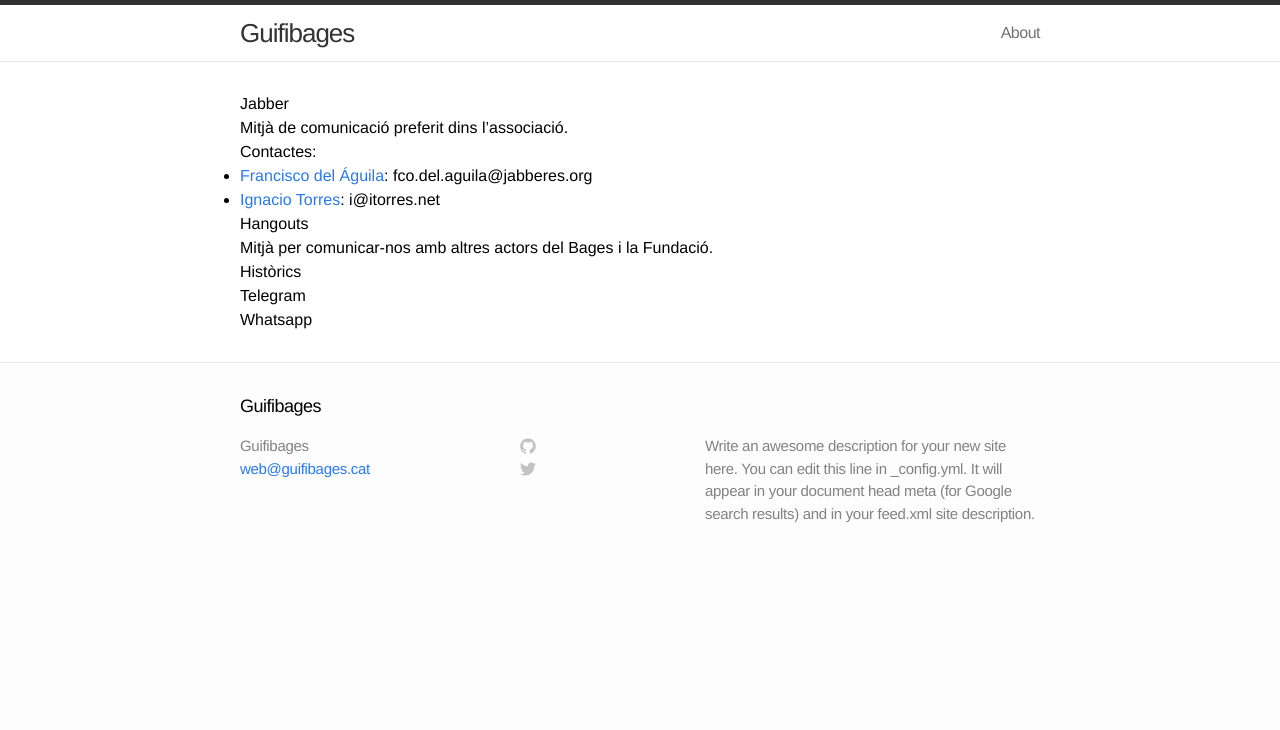
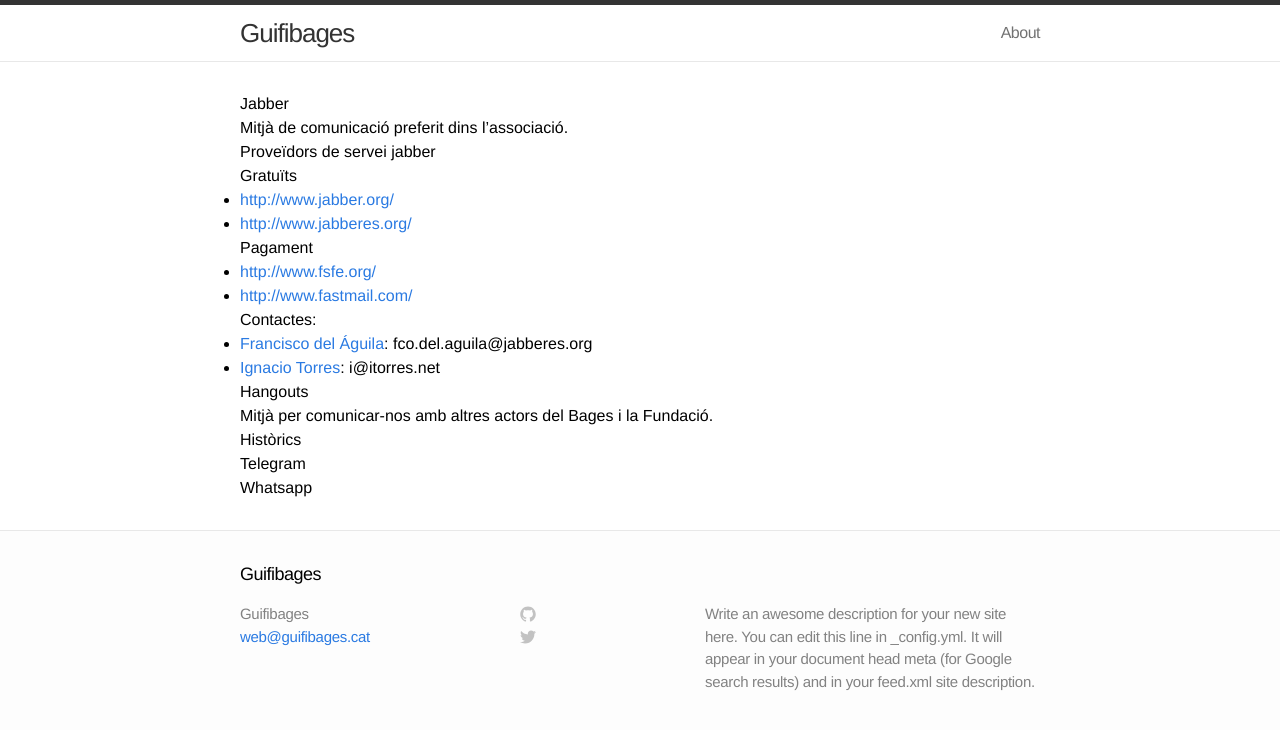
Before and after one commit to guifibages/guifibages.github.io, a Jekyll site: the page built from doc/associacio/comunicacio/im/index.md, in a window 1280 px wide. Shown: the top 730 px of the page. Built offline with Jekyll 4.4.1, drawn with Linux system fonts in a browser that asks for light colours.

Commit message:
Publicada llista de proveïdors de jabber

```diff
--- a/doc/associacio/comunicacio/im/index.md
+++ b/doc/associacio/comunicacio/im/index.md
@@ -6,7 +6,20 @@
 # Jabber
 Mitjà de comunicació preferit dins l'associació.
 
-Contactes:
+## Proveïdors de servei jabber
+
+### Gratuïts
+
+- [http://www.jabber.org/](http://www.jabber.org/)
+- [http://www.jabberes.org/](http://www.jabberes.org/)
+
+
+### Pagament
+
+- [http://www.fsfe.org/](http://www.fsfe.org/)
+- [http://www.fastmail.com/](http://www.fastmail.com/)
+
+## Contactes:
 
 - [Francisco del Águila][paco]: fco.del.aguila@jabberes.org
 - [Ignacio Torres][itorres]: i@itorres.net
```
